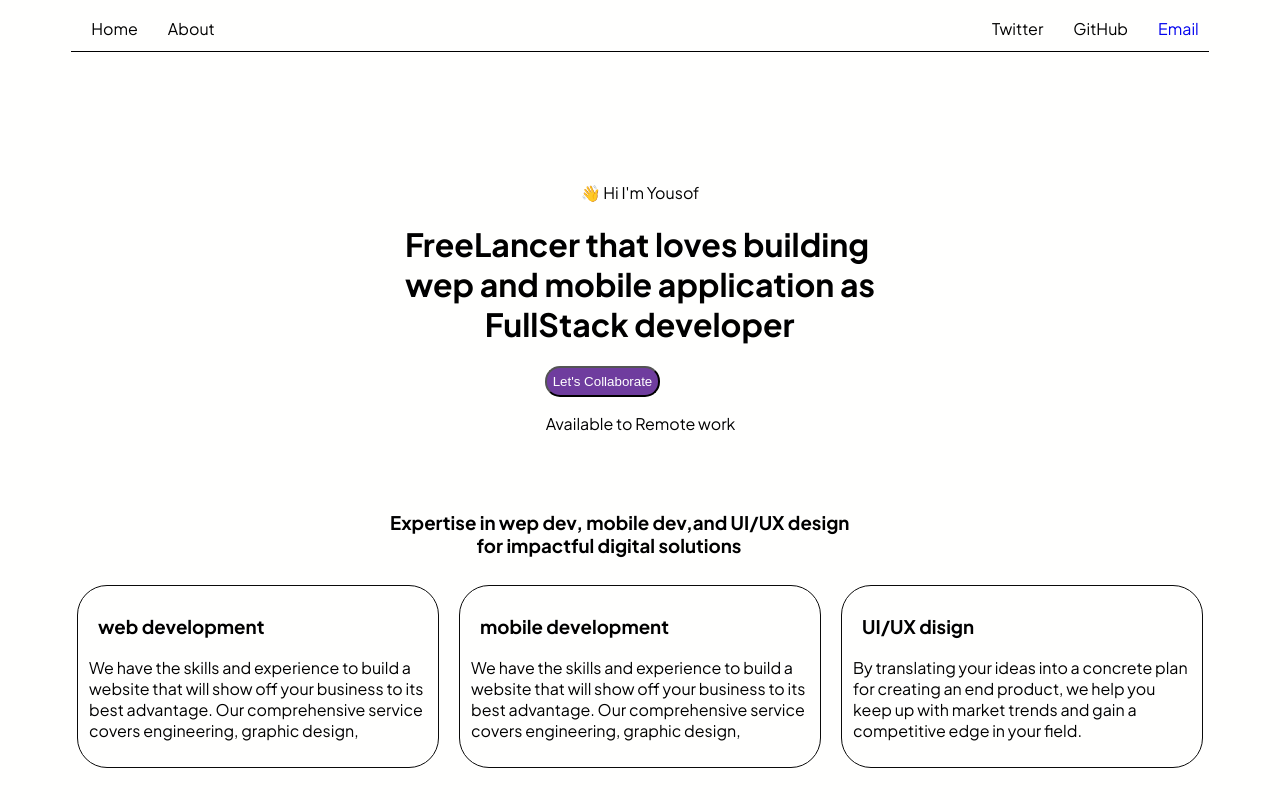
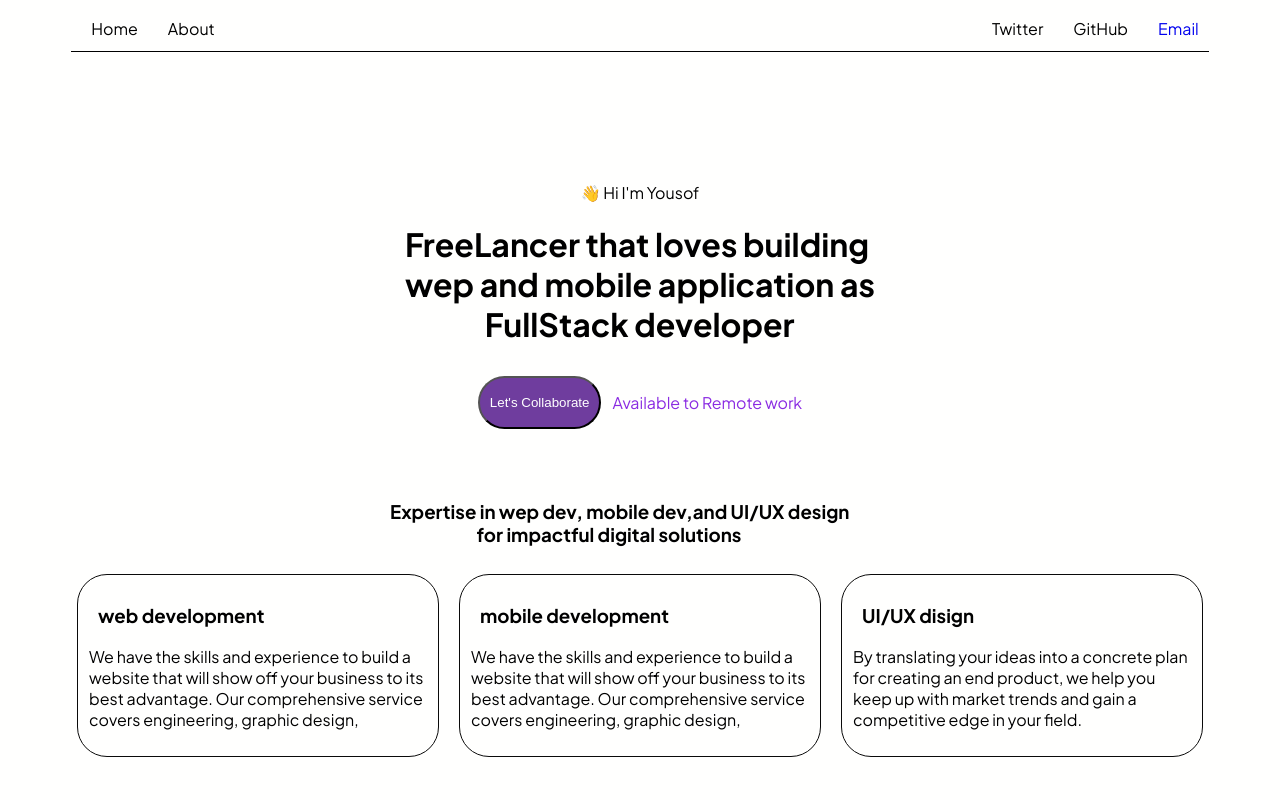
Before and after one commit to Yousofsabrah/tasks, a plain HTML site: page index.html in a window 1280 px wide. Drawn offline with Linux system fonts and the light colour scheme.

Commit message:
Update main.css

```diff
--- a/CSS/main.css
+++ b/CSS/main.css
@@ -32,10 +32,14 @@ body {
 a {
     text-decoration: none;
     margin-left: 10px;
-
 }
-.a2{
-    font-size: small;
+.par1{
+    margin-left: 10px;
+    color: blueviolet;
+}
+.div3{
+    display: flex;
+    margin: 10px;
 }
 header{
     margin-bottom: 60px;
@@ -60,9 +64,9 @@ header{
 
 button{
     background-color: rgb(111, 61, 158);
-    border-radius: 15px;
+    border-radius: 200px;
     color: white;
-    padding: 6px;
+    padding: 10px;
 }
 .art2,.art3,.art4{
     width: 340px;
```
